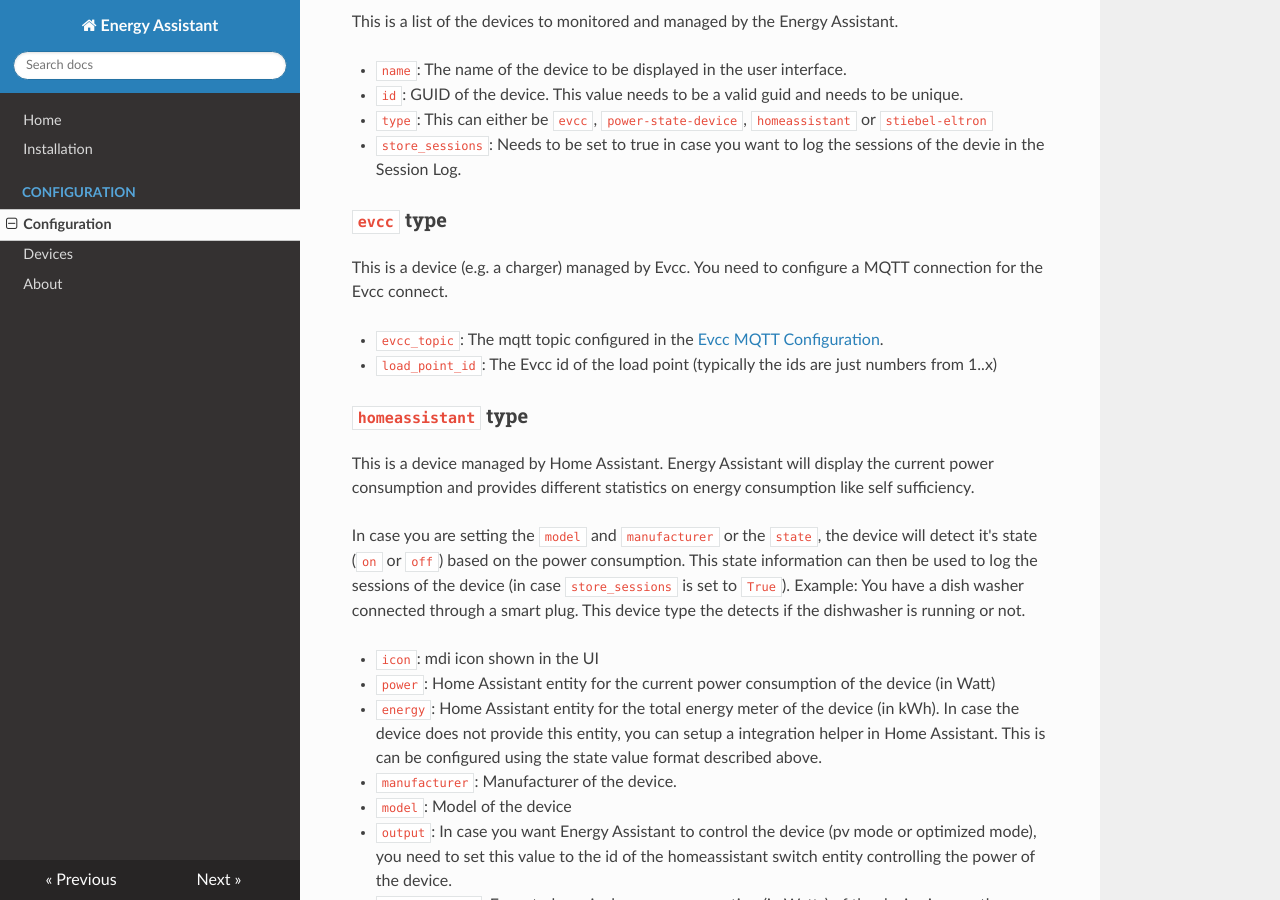
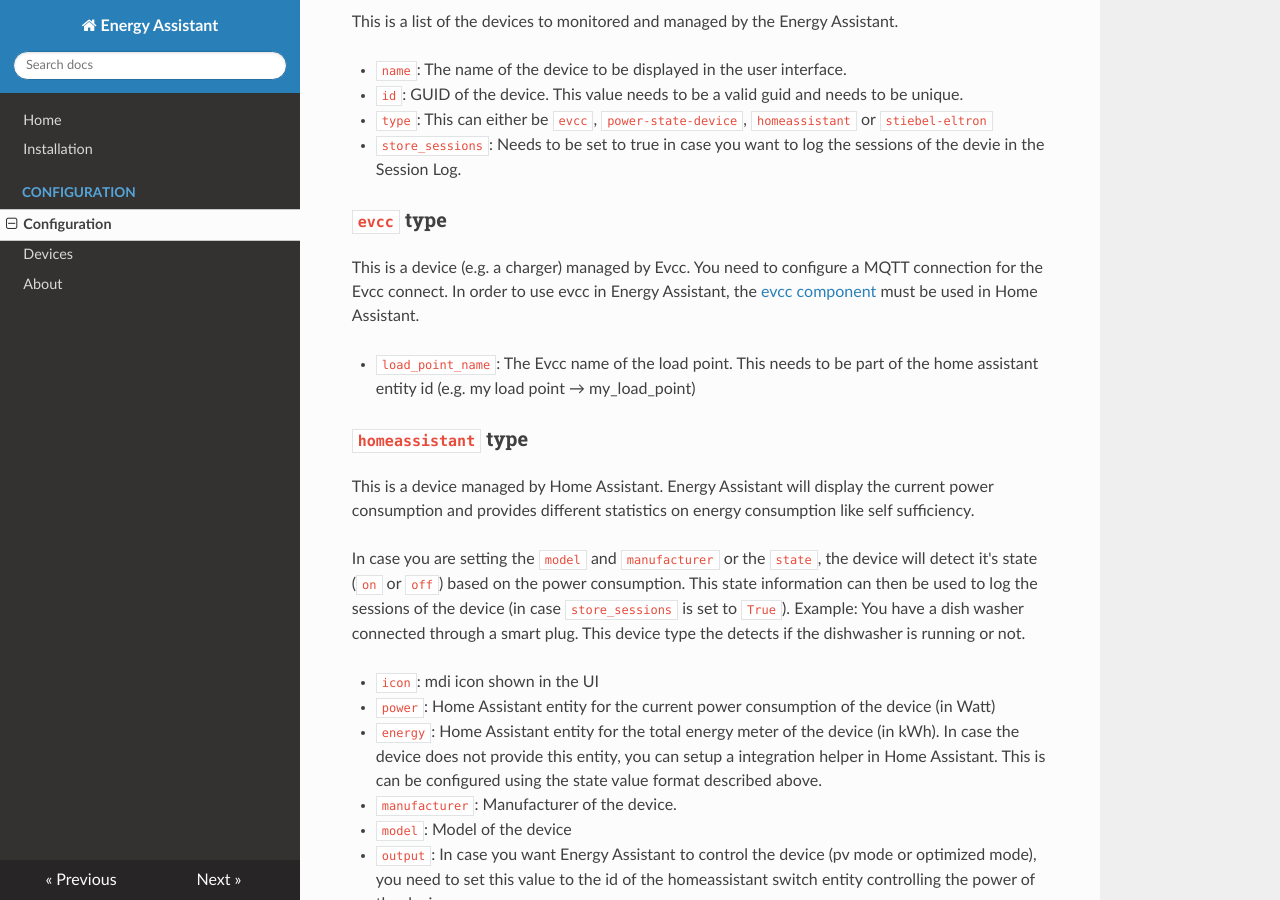
Before and after one commit to pail23/energy-assistant-backend, an MkDocs documentation site: the page built from docs/config_file.md, in a window 1280 px wide and 900 px high, scrolled down 1781 px. Built offline with MkDocs 1.6.1, drawn with Linux system fonts in a browser that asks for light colours; nearby versions of some CDN libraries.

Commit message:
remove outdated variables

```diff
--- a/docs/config_file.md
+++ b/docs/config_file.md
@@ -80,9 +80,9 @@
 ### `evcc` type
 
 This is a device (e.g. a charger) managed by Evcc. You need to configure a MQTT connection for the Evcc connect.
+In order to use evcc in Energy Assistant, the [evcc component](https://github.com/marq24/ha-evcc) must be used in Home Assistant.
 
-- `evcc_topic`: The mqtt topic configured in the [Evcc MQTT Configuration](https://docs.evcc.io/docs/reference/configuration/mqtt).
-- `load_point_id`: The Evcc id of the load point (typically the ids are just numbers from 1..x)
+- `load_point_name`: The Evcc name of the load point. This needs to be part of the home assistant entity id (e.g. my load point &rarr; my_load_point)
 
 ### `homeassistant` type
 
```
Also changed, not shown: 1 other file.
